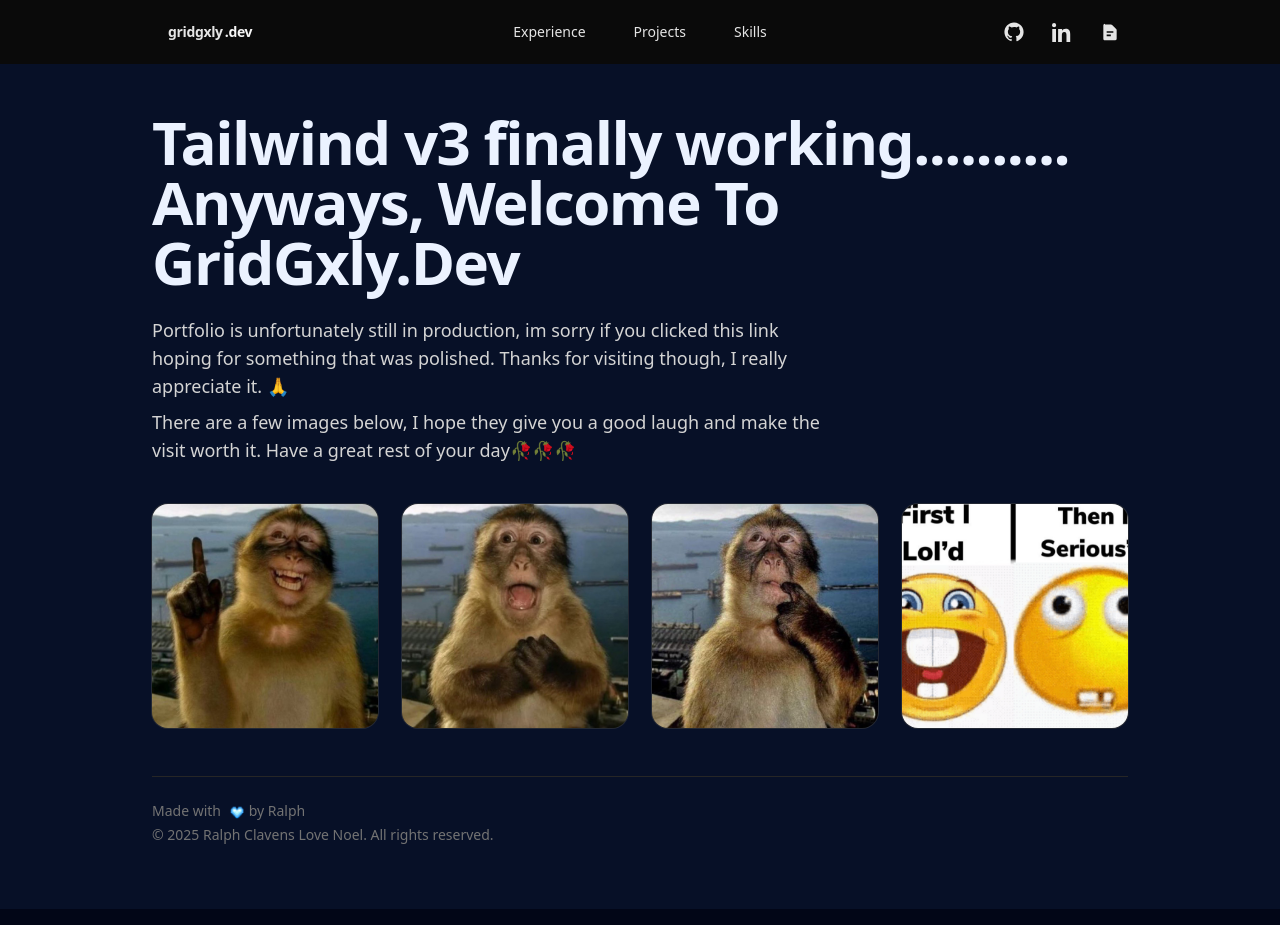
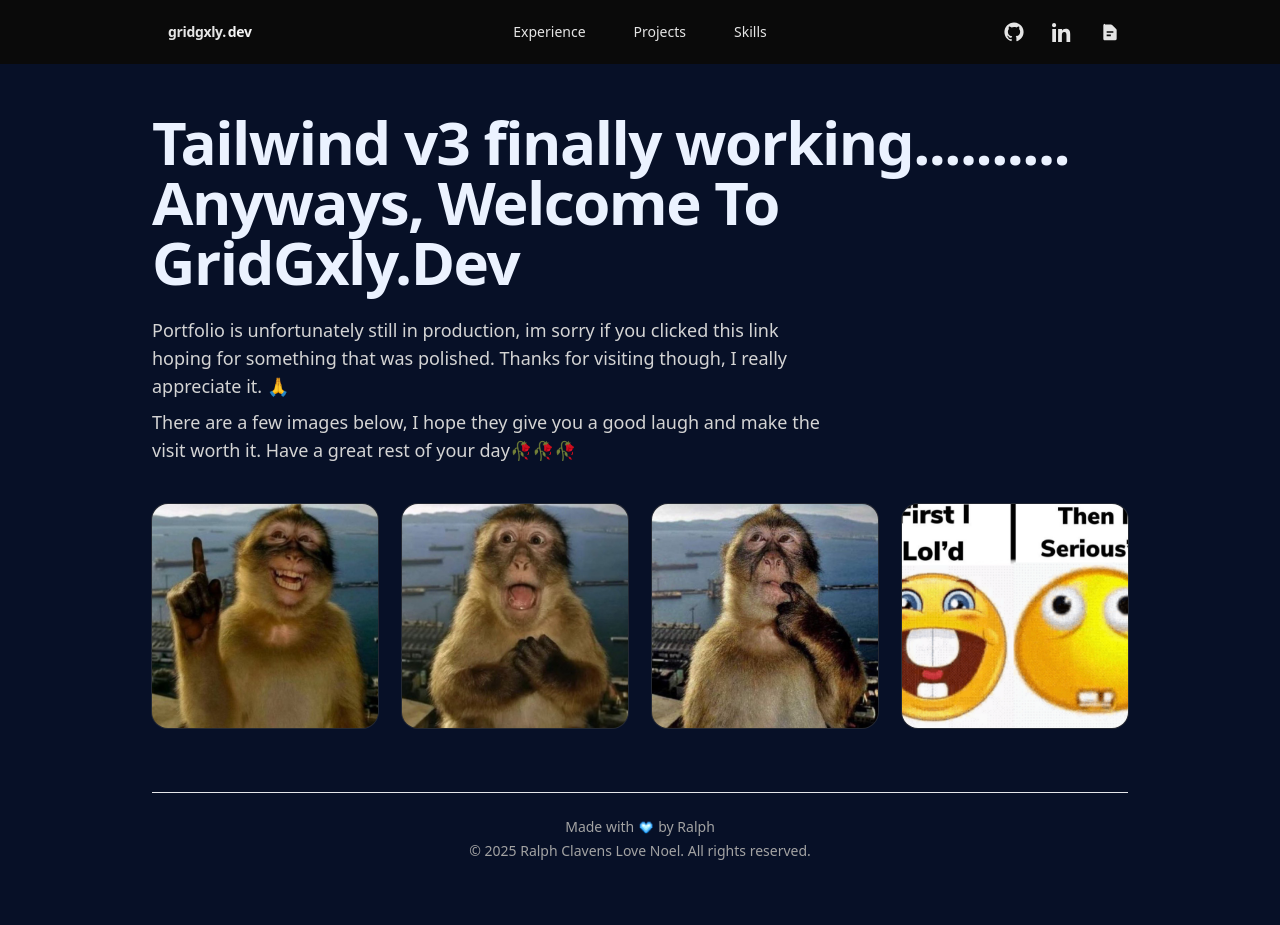
Before and after one commit to GridGxly/Portfolio, a React (Vite) app: page / in a window 1280 px wide. Built offline with nearby package versions, Linux system fonts and the light colour scheme.

Commit message:
footer alignment

```diff
--- a/src/App.jsx
+++ b/src/App.jsx
@@ -1,5 +1,5 @@
-  import { BrowserRouter, Routes, Route } from "react-router-dom";
-  import Navbar from "./components/Navbar";
+    import { BrowserRouter, Routes, Route } from "react-router-dom";
+    import Navbar from "./components/Navbar";
 
   import HomePage from "./Pages/HomePage";
   import ExperiencePage from "./Pages/ExperiencePage";
@@ -20,22 +20,23 @@
   <Route path="/skills" element={<SkillsPage />} />
   </Routes>
 
-  <footer className="mt-12 border-t border-neutral-800 pt-6 text-xs sm:text-sm text-neutral-500">
-  <p>
-  Made with{" "}
+
+  <footer className="mt-16 border-t border-grid-border/60 pt-6 text-center text-xs text-neutral-400 sm:text-sm">
+  <p className="flex items-center justify-center gap-1">
+  <span>Made with</span>
+  <span className="inline-block h-4 w-4 align-middle">
   <img
   src="/HeartGif.gif"
-  alt="One Piece style heart emoji"
-  className="inline h-4 w-4 align-text-bottom mx-1"
+  alt="blue heart"
+  className="h-full w-full object-contain"
   />
-
-   by Ralph
-</p>
-
+  </span>
+  <span>by Ralph</span>
+  </p>
 
   <p className="mt-1">
-  © {new Date().getFullYear()} Ralph Clavens Love Noel. All rights
-  reserved.
+              © {new Date().getFullYear()} Ralph Clavens Love Noel. All rights
+              reserved.
   </p>
   </footer>
   </main>
--- a/src/components/Navbar.jsx
+++ b/src/components/Navbar.jsx
@@ -72,10 +72,9 @@
     className={`group ${navPillClasses} mr-4 max-sm:px-3 max-sm:py-1 text-base font-semibold tracking-tight`}
     >
     <span className="relative z-10 font-bold lowercase">
-            gridgxly
+    gridgxly.
     </span>
-    <span className="relative z-10 ml-0.5 text-neutral-100 group-hover:text-neutral-100">
-            .dev
+    <span className="relative z-10 ml-0.5 text-neutral-100 group-hover:text-neutral-100">dev
     </span>
     </Link>
 
```
